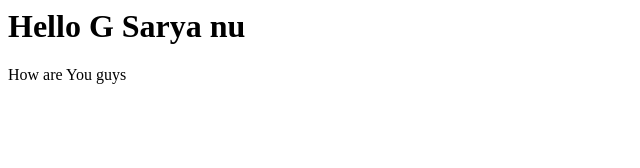
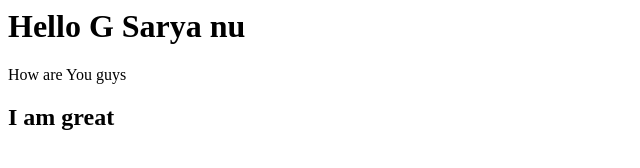
Before and after one commit to IQ-Haridyal/new, a plain HTML site: page index.html in a window 1280 px wide. Shown: the whole page, without its empty margins (0-640 px from the left). Drawn offline with Linux system fonts and the light colour scheme.

Commit message:
next greet

```diff
--- a/index.html
+++ b/index.html
@@ -1,2 +1,3 @@
 <h1> Hello G Sarya nu</h1>
 <p>How are You guys </p>
+<h2>I am great</h2>
```
